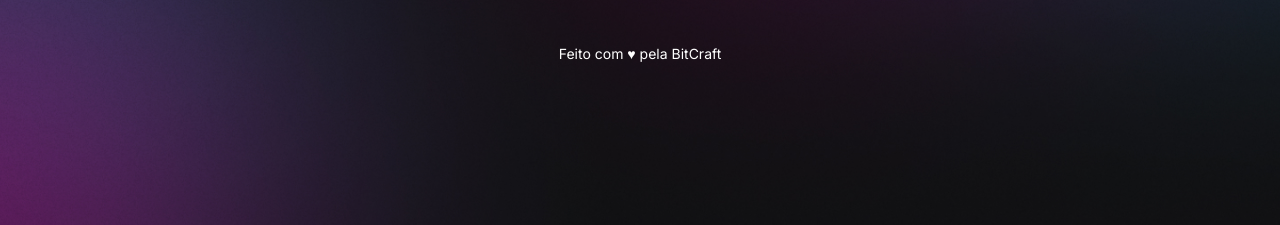
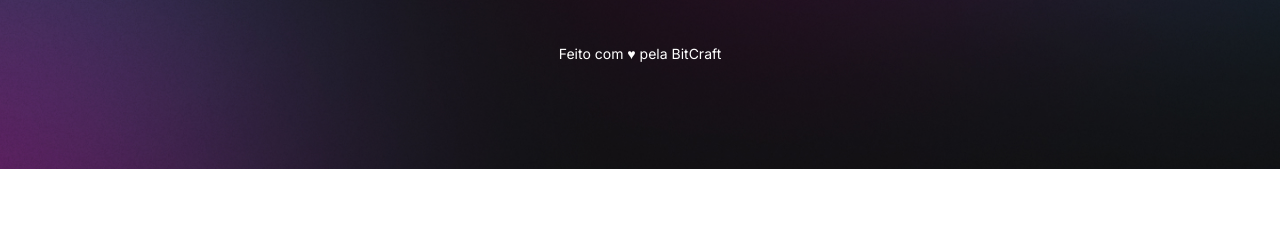
Before and after one commit to BitCFT/portfolio, a plain HTML site: page index.html in a window 1280 px wide. Shown: the part 631-856 px from the top of the page. After the commit the page ends 800 px from the top, so only its background shows below. Drawn offline with nearby package versions, Linux system fonts and the light colour scheme.

Commit message:
chore: adjust viewport height

```diff
--- a/style.css
+++ b/style.css
@@ -34,7 +34,7 @@ body {
 
   /* background: color image repeat position/size */
   background: var(--bg-url) no-repeat top center/cover;
-  height: 100vh; /* viewport é toda a parte visível do dispositivo. aqui pega 100% da viewport */
+  height: 90vh; /* viewport é toda a parte visível do dispositivo. aqui pega 100% da viewport */
 }
 
 /* aplica para todos os elementos dentro do body */
```
